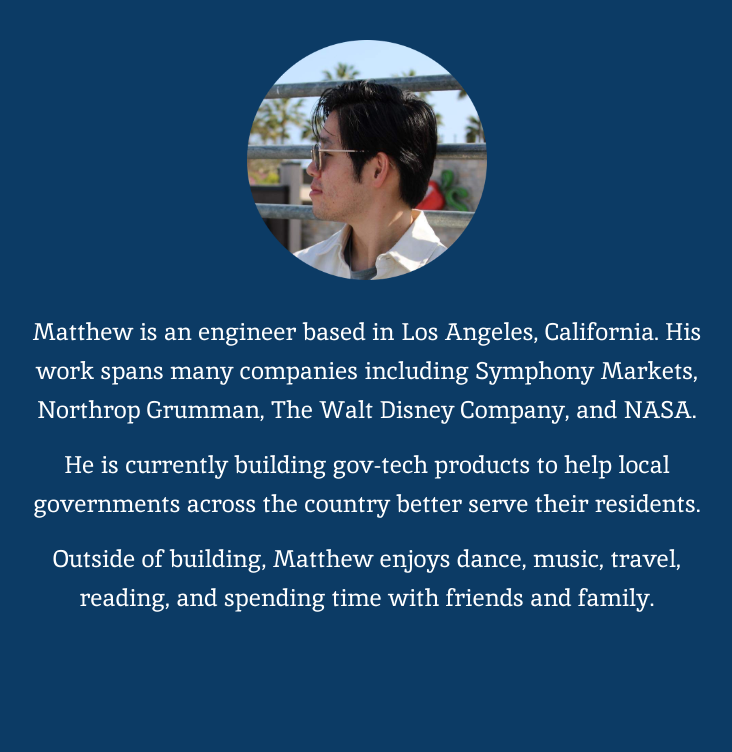
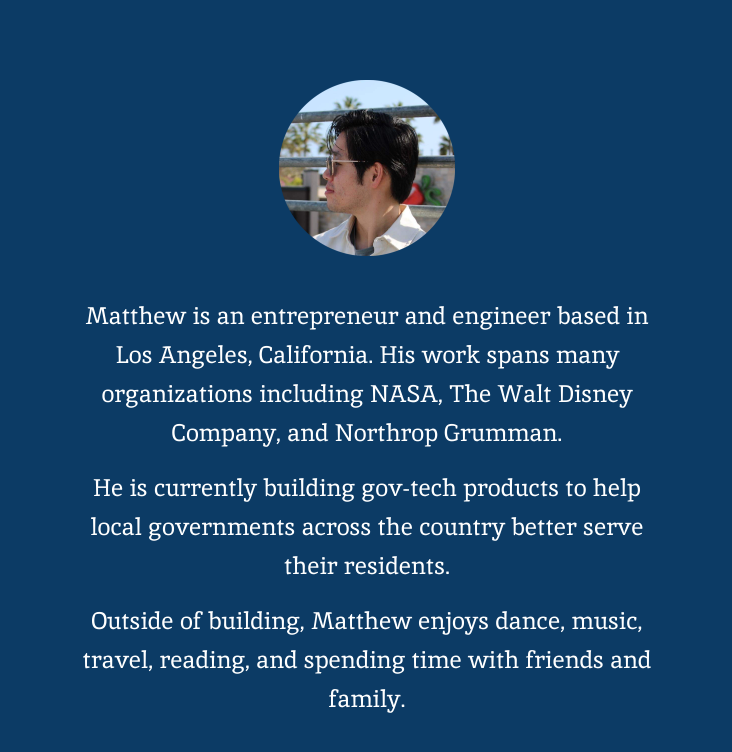
Before and after one commit to mwcui/portfolio, a Next.js app: page /About in a window 1280 px wide. Shown: the top 752 px of the page, without its empty margins (273-1005 px from the left). Built offline with nearby package versions, Linux system fonts and the light colour scheme.

Commit message:
about page updates

```diff
--- a/src/app/About/page.js
+++ b/src/app/About/page.js
@@ -17,9 +17,9 @@ import profilePic from '/public/About/ProfilePicture.png'; // Replace with your
 
 const About = () => {
   return (
-    <div className="flex flex-col items-center text-white font-inika py-10 px-4">
+    <div className="flex flex-col items-center text-white font-inika py-10">
 
-      <div className="mb-8 w-60 h-60 relative">
+      <div className="m-10 w-44 h-44 relative">
         <Image
           src={profilePic}
           alt="Profile Picture of Matthew"
@@ -29,9 +29,9 @@ const About = () => {
       </div>
 
       {/* About Text */}
-      <div className="text-center text-2xl max-w-2xl leading-relaxed">
+      <div className="text-center text-2xl max-w-2xl leading-relaxed" style={{ width: '600px', maxWidth: '100vw' }}>
         <p>
-          Matthew is an engineer based in Los Angeles, California. His work spans many companies including Symphony Markets, Northrop Grumman, The Walt Disney Company, and NASA.
+          Matthew is an entrepreneur and engineer based in Los Angeles, California. His work spans many organizations including NASA, The Walt Disney Company, and Northrop Grumman.
         </p>
         <p className="mt-4">
           He is currently building gov-tech products to help local governments across the country better serve their residents.
```
